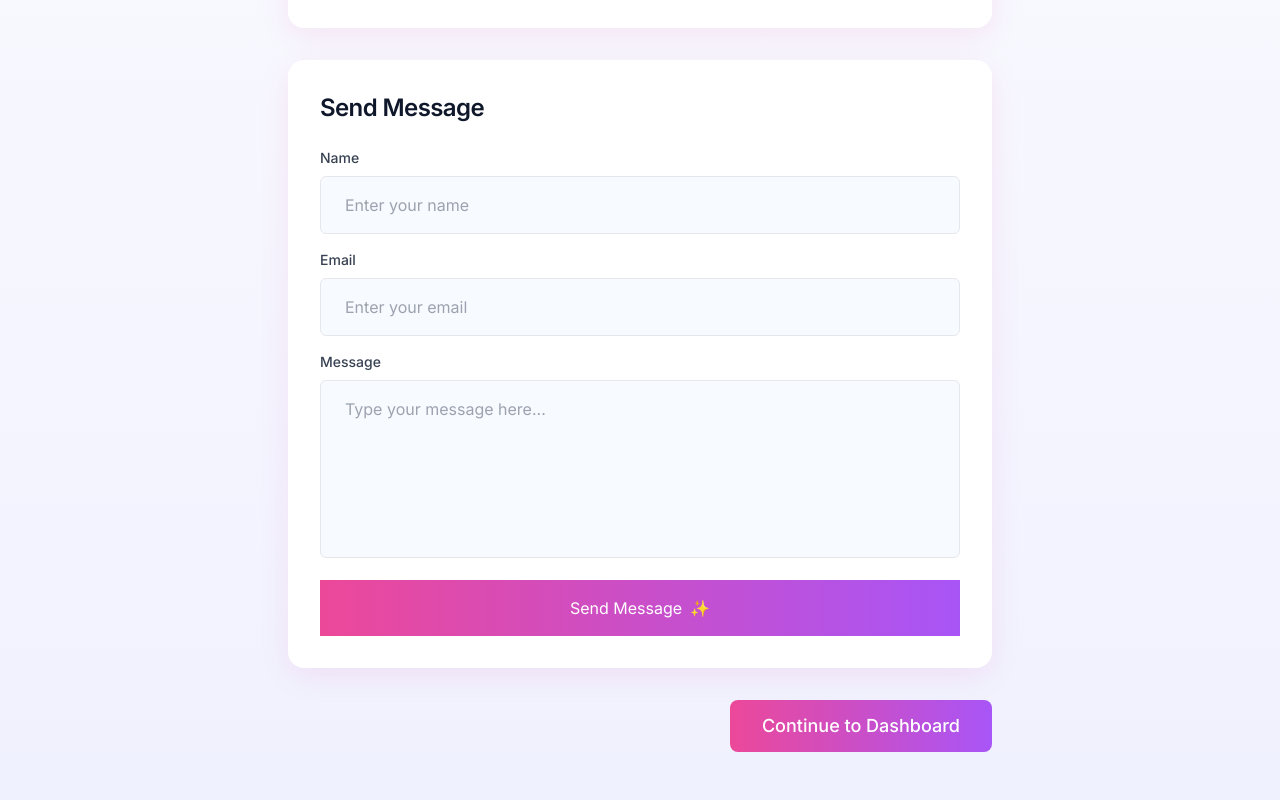
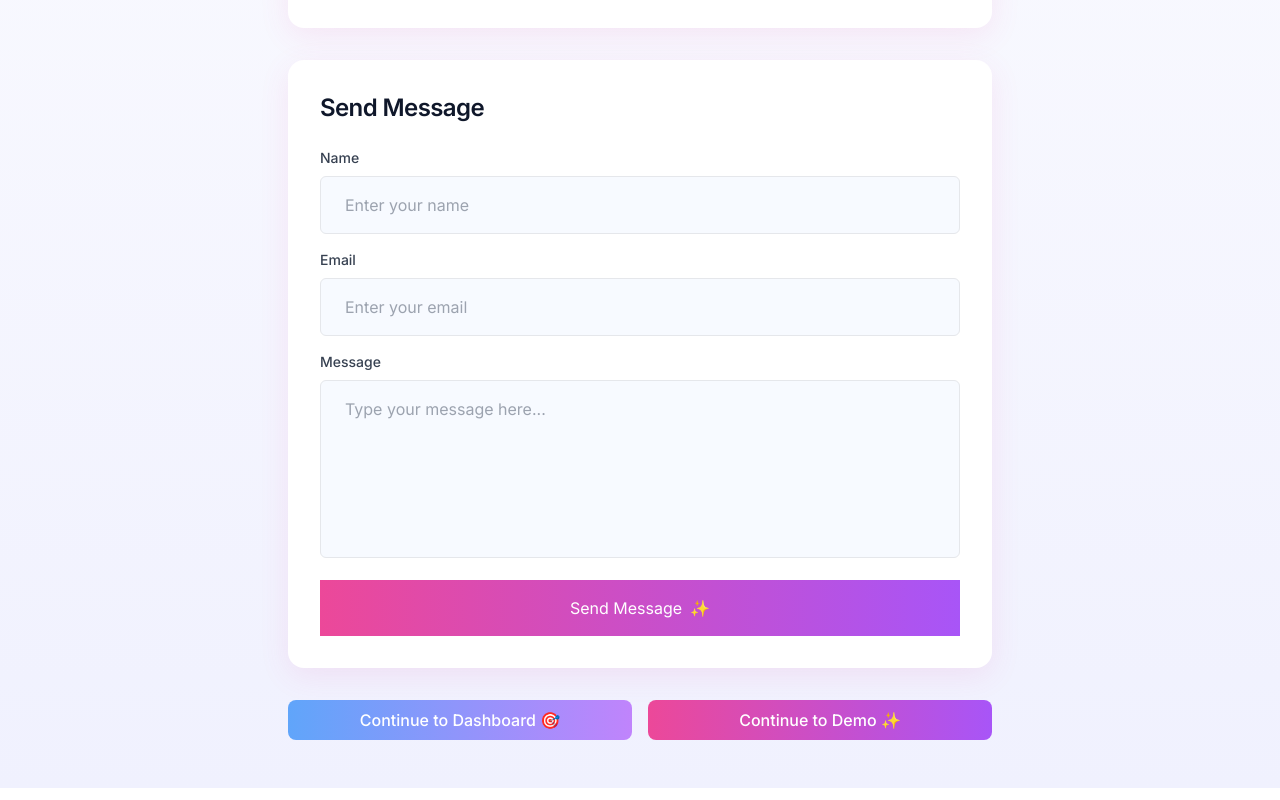
Before and after one commit to mclovin2002/mamad, a Next.js app: page /setup in a window 1280 px wide. Shown: the part 808-1608 px from the top of the page. Built offline with nearby package versions, Linux system fonts and the light colour scheme; no server answers.

Commit message:
Fixing setup page

```diff
--- a/app/setup/page.tsx
+++ b/app/setup/page.tsx
@@ -4,6 +4,7 @@ import { useState, useEffect } from 'react';
 import { useRouter } from 'next/navigation';
 import { Mic, Volume2, Mail, ChevronDown, Check } from 'lucide-react';
 import { supabase } from '@/lib/supabase';
+import Link from 'next/link';
 
 interface MessageForm {
   name: string;
@@ -299,13 +300,19 @@ export default function Setup() {
           </form>
         </div>
 
-        <div className="flex justify-end">
+        <div className="flex gap-4 mt-8">
           <button
             onClick={savePreferences}
-            className="btn-primary px-8 py-3 text-lg"
+            className="flex-1 kawaii-button-secondary flex justify-center items-center"
           >
-            Continue to Dashboard
+            Continue to Dashboard 🎯
           </button>
+          <Link
+            href="/demo"
+            className="flex-1 kawaii-button flex justify-center items-center"
+          >
+            Continue to Demo ✨
+          </Link>
         </div>
       </div>
     </div>
--- a/app/signup/page.tsx
+++ b/app/signup/page.tsx
@@ -163,12 +163,20 @@ export default function Signup() {
             </Link>
           </p>
 
-          <Link
-            href="/"
-            className="block text-center kawaii-button-secondary w-full"
-          >
-            ← Back to Home 🏠
-          </Link>
+          <div className="flex gap-4">
+            <Link
+              href="/"
+              className="flex-1 text-center kawaii-button-secondary"
+            >
+              ← Back to Home 🏠
+            </Link>
+            <Link
+              href="/demo"
+              className="flex-1 text-center kawaii-button"
+            >
+              Continue to Demo ✨
+            </Link>
+          </div>
         </div>
       </div>
 
```
